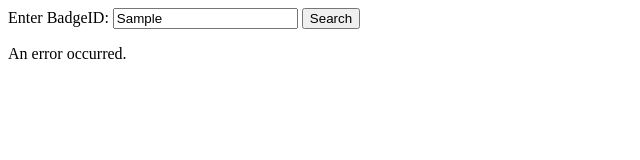
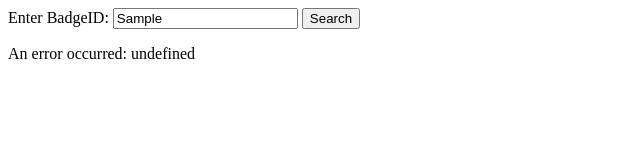
Before and after one commit to kickasnowflake/dcg2, a plain HTML site: page index.html in a window 1280 px wide. Both pictures are taken after typing "Sample" into the empty fields and a click on the button "Search". Shown: the full height of the page, 0-640 px from the left. Drawn offline with nearby package versions, Linux system fonts and the light colour scheme; no server answers.

Commit message:
index updated

```diff
--- a/index.html
+++ b/index.html
@@ -31,7 +31,8 @@
                 },
                 error: function (error) {
                     console.log("Error: " + JSON.stringify(error));
-                    document.getElementById("result").innerHTML = "An error occurred.";
+                    var errorMessage = "An error occurred: " + error.responseText;
+                    document.getElementById("result").innerHTML = errorMessage;
                 }
             });
         }
```
